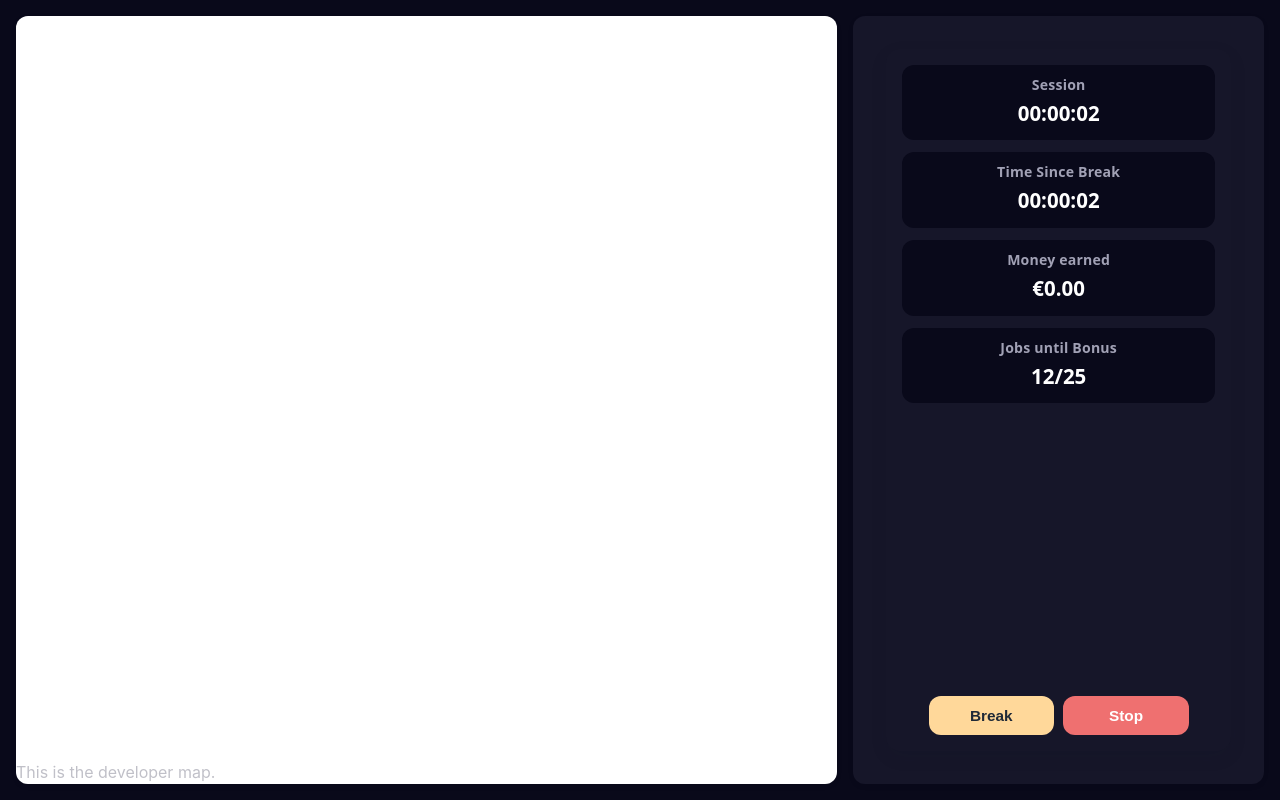
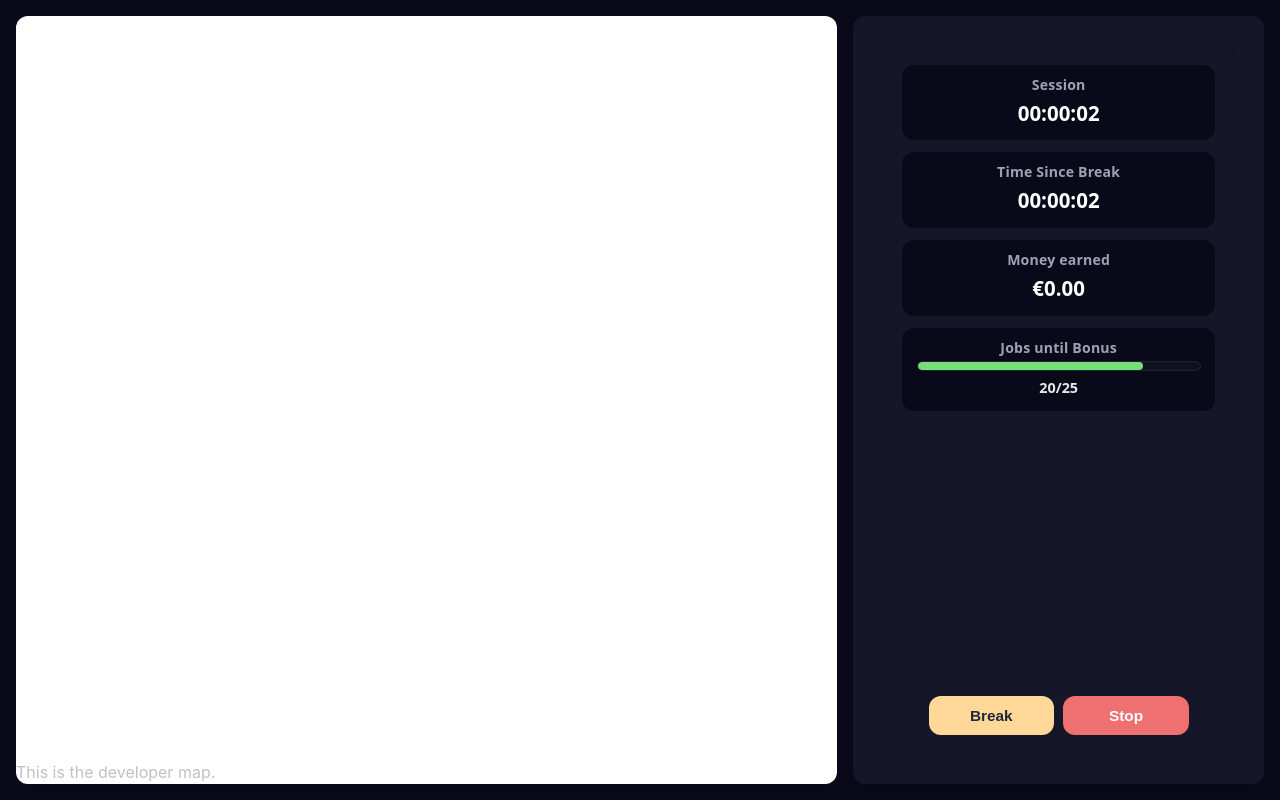
Before and after one commit to alexxhuguett/junctionx-uniTUD-2025, a React app in the folder frontend/: page /dev in a window 1280 px wide. Both pictures are taken after a click on the button "Start". Built offline with nearby package versions, Linux system fonts and the light colour scheme; the HTML template or start-up script is replaced by a standard one.

Commit message:
Dashboard desing

```diff
--- a/frontend/src/components/Dashboard.jsx
+++ b/frontend/src/components/Dashboard.jsx
@@ -12,7 +12,7 @@ export default function Dashboard() {
     const [breakElapsed, setBreakElapsed] = useState(0);
 
     const [money, setMoney] = useState(0.0);
-    const [jobsCompleted, setJobsCompleted] = useState(12);
+    const [jobsCompleted, setJobsCompleted] = useState(20);
     const [bonusTarget, setBonusTarget] = useState(25);
 
     const intervalRef = useRef(null);
@@ -100,6 +100,12 @@ export default function Dashboard() {
                 ? "metric-value tsb-orange"
                 : "metric-value";
 
+    // Progress percent for Jobs until Bonus
+    const bonusPct = Math.max(
+        0,
+        Math.min(100, Math.round(((bonusTarget || 0) === 0 ? 0 : (jobsCompleted / bonusTarget)) * 100))
+    );
+
     if (!started) {
         return (
             <div className="db-root">
@@ -132,7 +138,28 @@ export default function Dashboard() {
 
                     <div className="metric">
                         <div className="metric-label">Jobs until Bonus</div>
-                        <div className="metric-value">
+
+                        {/* Progress bar */}
+                        <div
+                            className="progress"
+                            role="progressbar"
+                            aria-label="Jobs progress"
+                            aria-valuenow={bonusPct}
+                            aria-valuemin={0}
+                            aria-valuemax={100}
+                        >
+                            <div className="progress-track">
+                                <div
+                                    className={`progress-fill ${bonusPct >= 75 ? "progress-fill--complete" : ""}`}
+                                    style={{width: `${bonusPct}%`}}
+                                />
+                            </div>
+                        </div>
+
+
+
+                        {/* 12/25 below the bar */}
+                        <div className="metric-subvalue">
                             {jobsCompleted}/{bonusTarget}
                         </div>
                     </div>
--- a/frontend/src/stylesheets/dashboard.css
+++ b/frontend/src/stylesheets/dashboard.css
@@ -77,6 +77,14 @@
     color: #ffffff;
 }
 
+/* Smaller sub-value (e.g., 12/25) */
+.metric-subvalue {
+    margin-top: 0.4rem;
+    font-size: clamp(0.9rem, 1vw, 1rem);
+    font-weight: 600;
+    color: #e5e7eb;
+}
+
 /* Actions pinned to the bottom of the card */
 .actions {
     display: flex;
@@ -142,6 +150,31 @@
 .tsb-orange { color: #ffbd6b !important; } /* same as resume/orange */
 .tsb-red    { color: #ef7070 !important; } /* same as stop red */
 
+/* ---------- Progress bar for Jobs until Bonus ---------- */
+.progress {
+    width: 100%;
+    max-width: 420px;
+    margin: 0.25rem auto 0.15rem auto; /* center under label */
+}
+.progress-track {
+    position: relative;
+    height: 10px;
+    border-radius: 999px;
+    background: #0f0f20;
+    border: 1px solid #1f2038;
+    overflow: hidden;
+    box-shadow: inset 0 0 0 1px rgba(255,255,255,0.02);
+}
+.progress-fill {
+    height: 100%;
+    width: 0%;
+    background: #ffbd6b; /* same orange accent */
+    border-radius: 999px;
+    transition: width 300ms ease;
+}
+.progress-fill--complete {
+    background: #77dd77; /* green when complete (matches Start) */
+}
 
 /* Small widths */
 @media (max-width: 360px) {
```
